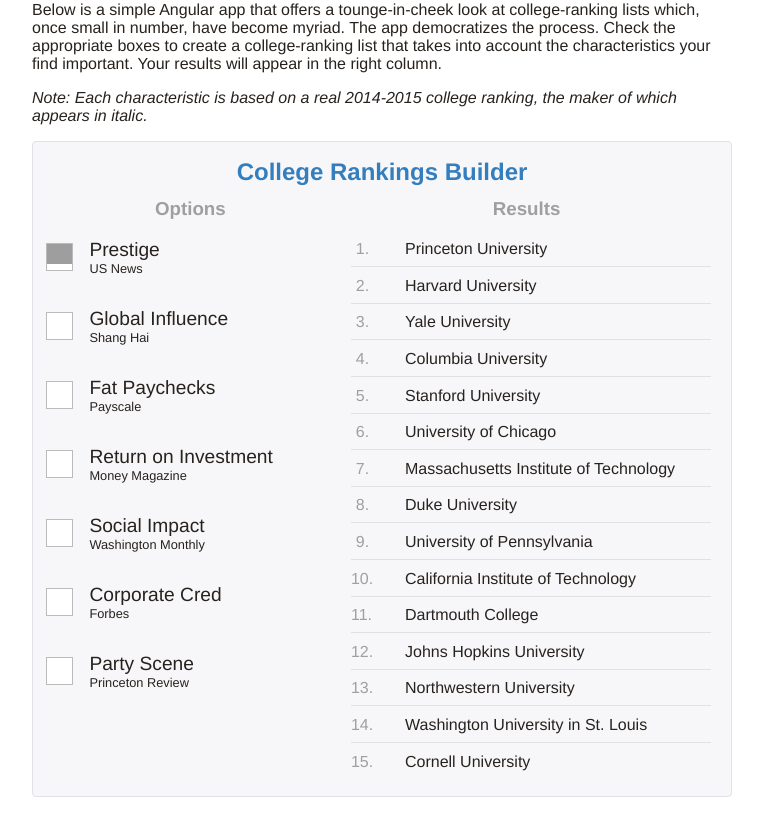
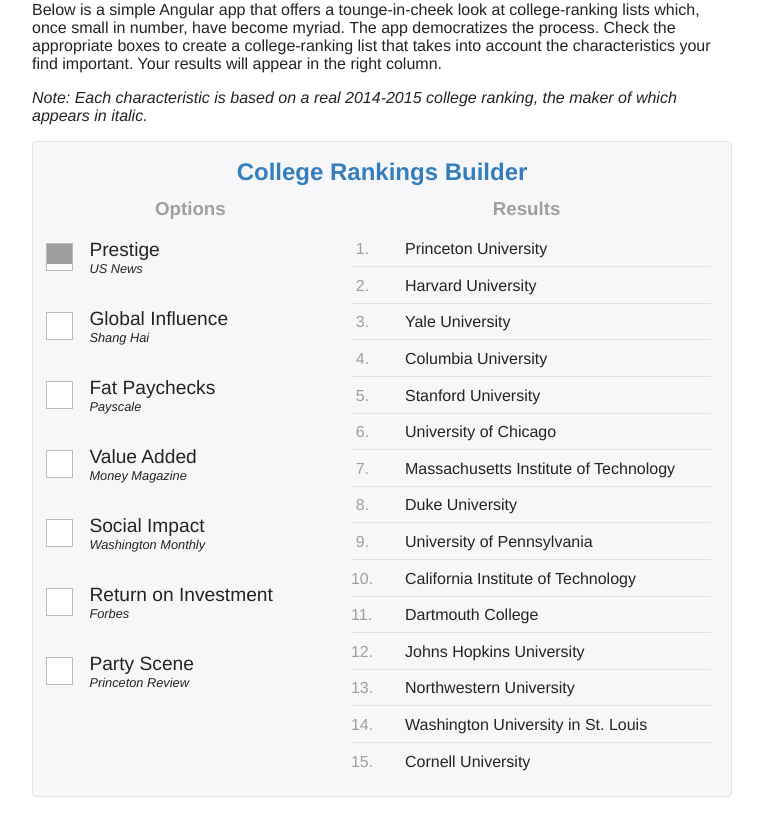
Before and after one commit to vdefranc/college-rankings-generator, a website: page index.html in a window 1280 px wide. Shown: the part 87-922 px from the top of the page, without its empty margins (258-1021 px from the left). Drawn offline with Linux system fonts and the light colour scheme; grey boxes are pictures that could not be loaded.

Commit message:
italic subheads

```diff
--- a/index.html
+++ b/index.html
@@ -50,7 +50,7 @@
                 <img src="http://www.chronicle.com/img/photos/biz/check3.png" />
               </div>
               <p>
-              <span>Return on Investment</span><br />
+              <span>Value Added</span><br />
               Money Magazine
               </p>
             </div>
@@ -68,7 +68,7 @@
                 <img src="http://www.chronicle.com/img/photos/biz/check3.png" />
               </div>
               <p>
-              <span>Corporate Cred</span><br />
+              <span>Return on Investment</span><br />
               Forbes
               </p>
             </div>
--- a/src/css/rankings.scss
+++ b/src/css/rankings.scss
@@ -98,10 +98,12 @@
 	font-size: 0.8em;
 	margin-left: 2em !important;
 	margin-top: 0;
+	font-style: italic;
 }
 
 .rankingsOption p span {
 	font-size: 1.5em;
+	font-style: normal;
 }
 
 .rankingsOption div {
```
Also changed, not shown: dist/rankings.css, 1 other file.
